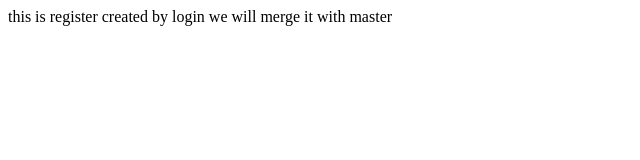
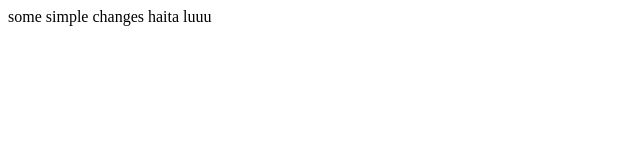
Before and after one commit to suzalmdhr/git-tutorial, a plain HTML site: page register.html in a window 1280 px wide. Shown: the whole page, without its empty margins (0-640 px from the left). Drawn offline with Linux system fonts and the light colour scheme.

Commit message:
committed on github

```diff
--- a/register.html
+++ b/register.html
@@ -8,8 +8,6 @@
 <body>
 
 
-        this is register created by login
-
-        we will merge it with master
+        some simple changes haita luuu
 </body>
 </html>
```
